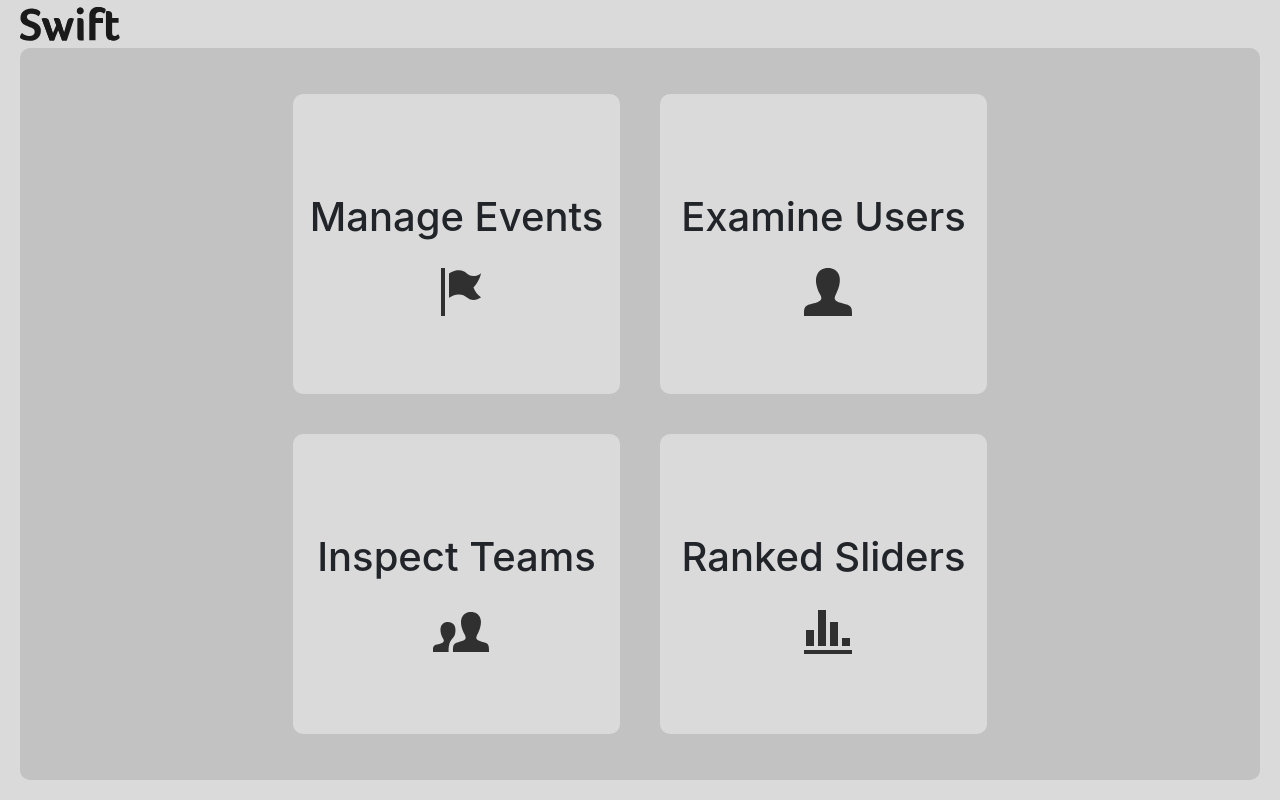
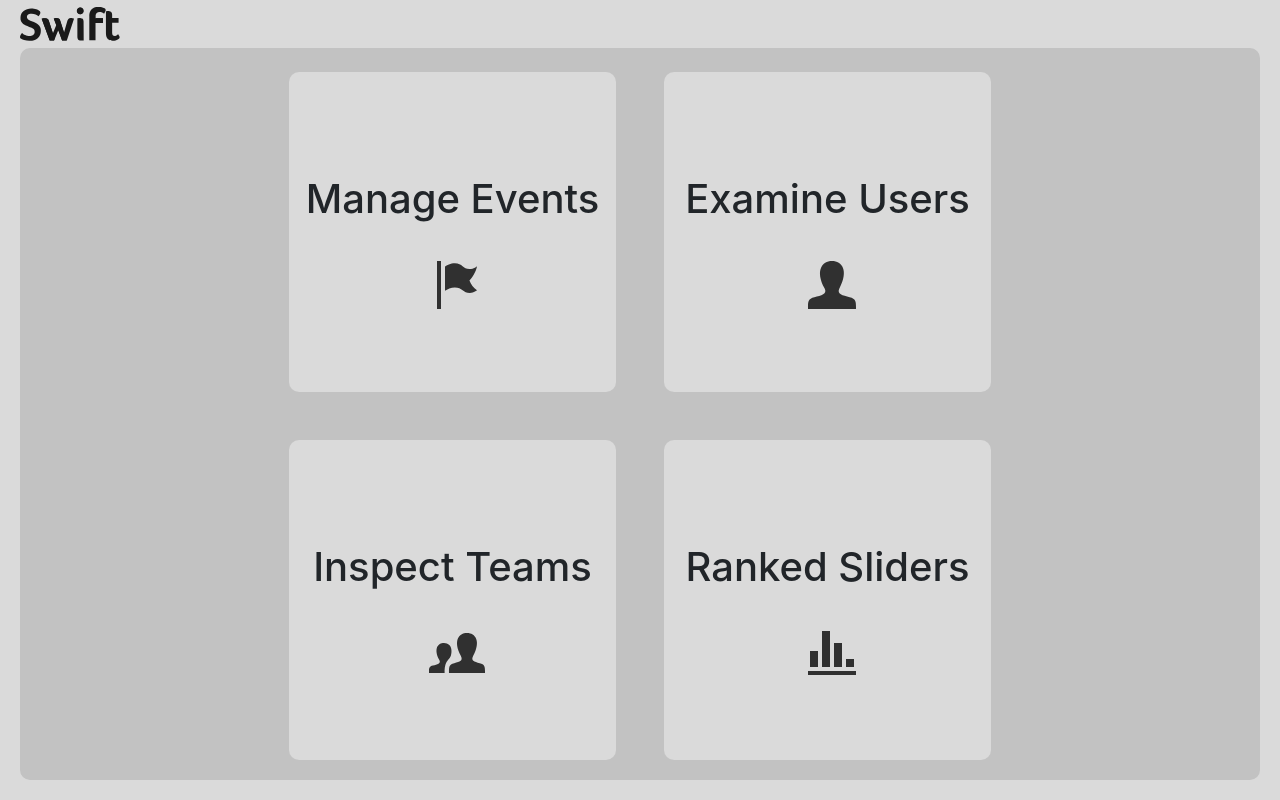
Before and after one commit to Diamanterub/Grupo7, a plain HTML site: page html/admin/home.html in a window 1280 px wide. Drawn offline with nearby package versions, Linux system fonts and the light colour scheme.

Commit message:
Admin Home VH VW

```diff
--- a/CSS/admin.css
+++ b/CSS/admin.css
@@ -40,9 +40,9 @@
 }
 .box {
 width: 30%;
-height: 300px;
+height: 40vh;
 background: rgba(218, 218, 218, 1);
-margin: 20px;
+margin: 3vh;
 border-radius: 10px;
 box-sizing: border-box;
 font-size: 5vw;
@@ -52,15 +52,15 @@
 justify-content: center;
 }
 .box h1{
-    margin-top: 20%;
+    margin-top: 8vh;
 }
 .svg-content {
     width: 100%;
     display: flex;
     justify-content: center;
     align-items: center;
-    margin-bottom: 10%;
-    margin-top: -15%;
+    margin-bottom: 4vh;
+    margin-top: -6vh;
 }
 .svg-content svg {
     display: flex;
@@ -92,7 +92,7 @@
  width: 90%;
 }
 .inside-box {
- height: 200%;
+ height: 202%;
  margin-bottom:20px;
 }
 }
```
